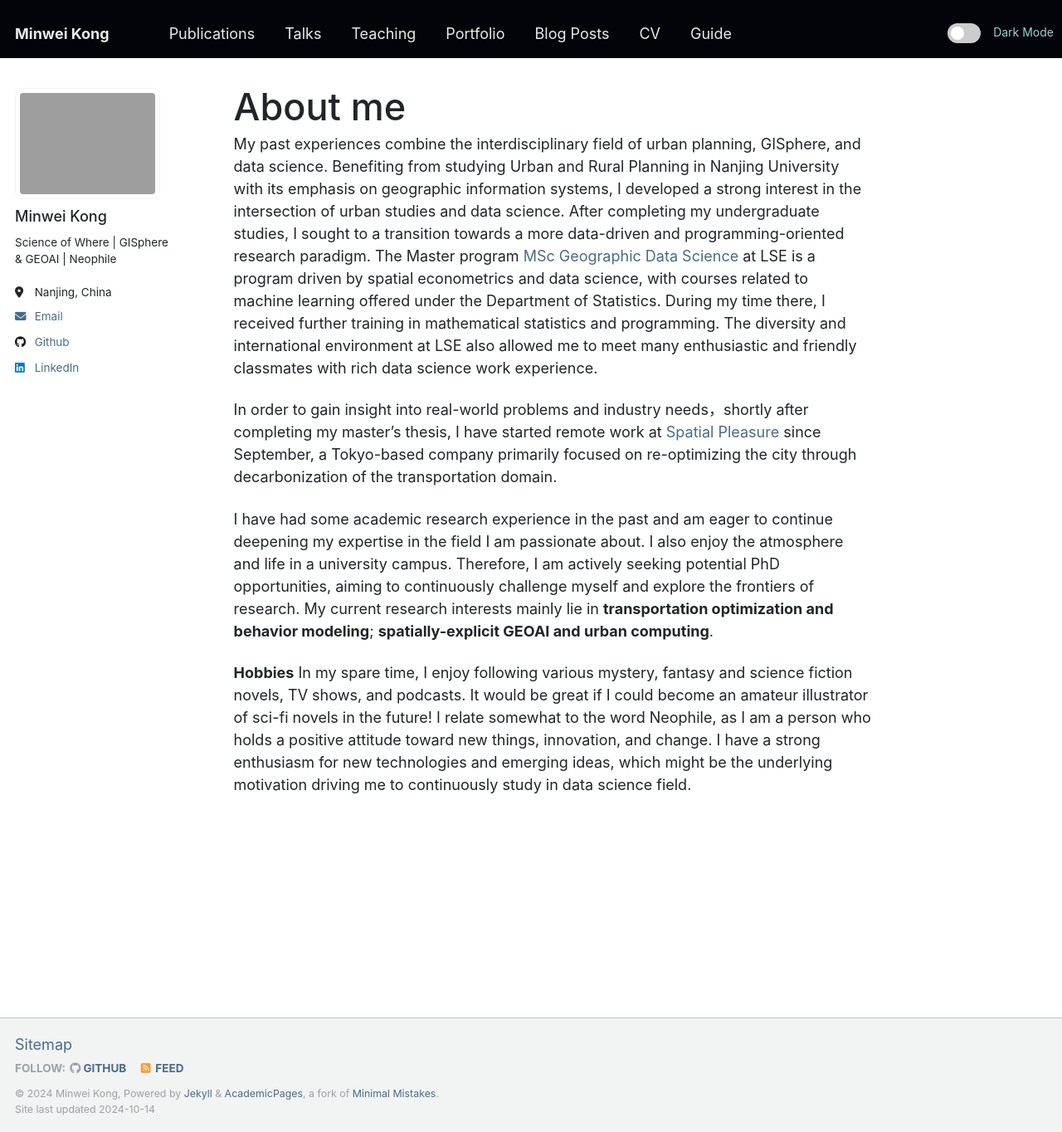
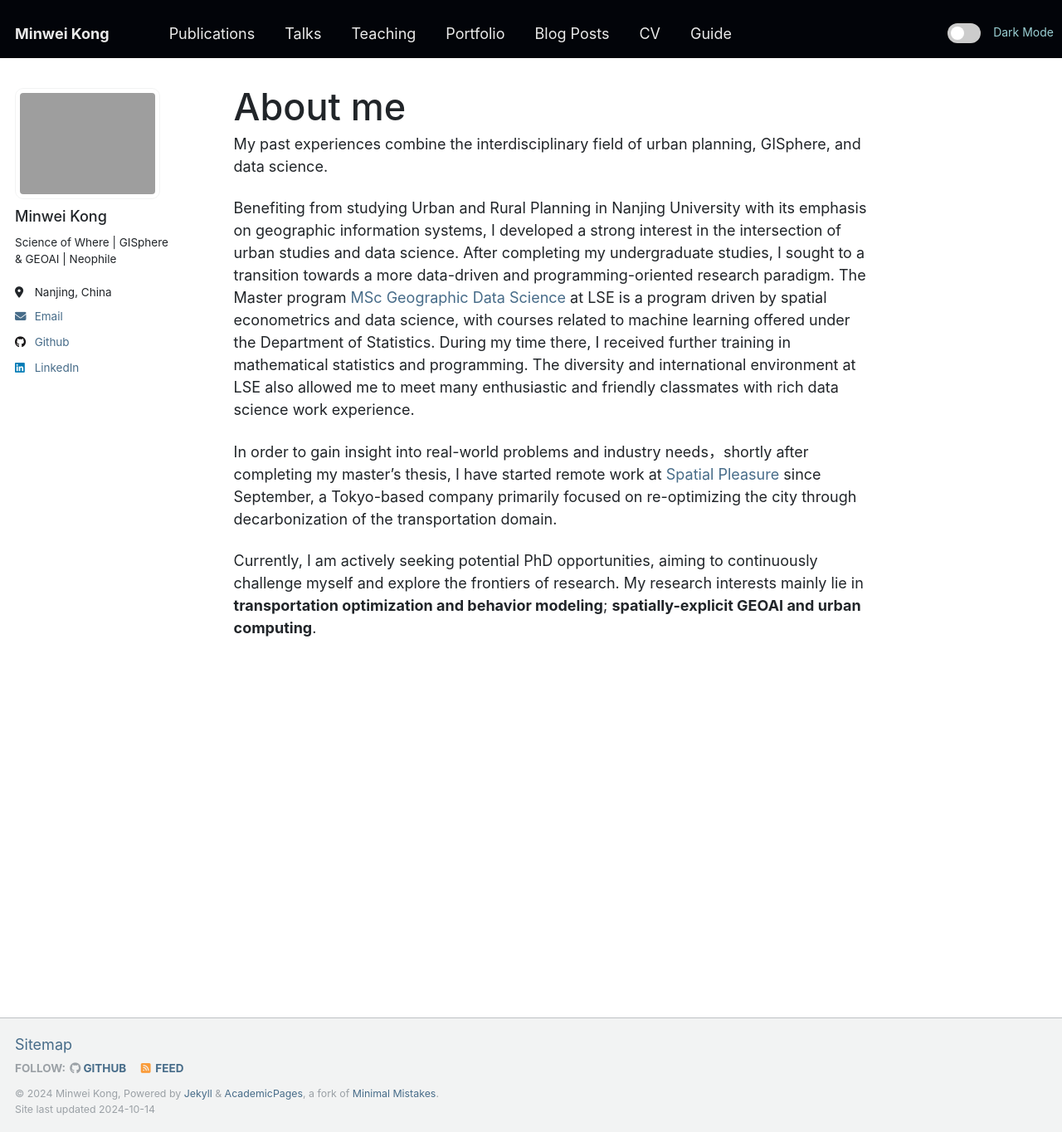
Before and after one commit to Minw913/minw913.github.io, a Jekyll site: the page built from _pages/about.md, in a window 1280 px wide and 1364 px high. Shown: the whole window at 83% size. Built offline with Jekyll 4.4.1, drawn with Linux system fonts in a browser that asks for light colours; nearby versions of some CDN libraries.

Commit message:
update about me

```diff
--- a/_pages/about.md
+++ b/_pages/about.md
@@ -7,16 +7,18 @@ redirect_from:
   - /about.html
 ---
 
-My past experiences combine the interdisciplinary field of urban planning, GISphere, and data science. Benefiting from studying Urban and Rural Planning in Nanjing University with its emphasis on geographic information systems, I developed a strong interest in the intersection of urban studies and data science. After completing my undergraduate studies, I sought to a transition towards a more data-driven and programming-oriented research paradigm. The Master program [MSc Geographic Data Science](https://www.lse.ac.uk/study-at-lse/graduate/msc-geographic-data-science) at LSE is a program driven by spatial econometrics and data science, with courses related to machine learning offered under the Department of Statistics. During my time there, I received further training in mathematical statistics and programming. The diversity and international environment at LSE also allowed me to meet many enthusiastic and friendly classmates with rich data science work experience.
+My past experiences combine the interdisciplinary field of urban planning, GISphere, and data science.
+
+Benefiting from studying Urban and Rural Planning in Nanjing University with its emphasis on geographic information systems, I developed a strong interest in the intersection of urban studies and data science. After completing my undergraduate studies, I sought to a transition towards a more data-driven and programming-oriented research paradigm. The Master program [MSc Geographic Data Science](https://www.lse.ac.uk/study-at-lse/graduate/msc-geographic-data-science) at LSE is a program driven by spatial econometrics and data science, with courses related to machine learning offered under the Department of Statistics. During my time there, I received further training in mathematical statistics and programming. The diversity and international environment at LSE also allowed me to meet many enthusiastic and friendly classmates with rich data science work experience.
 
 In order to gain insight into real-world problems and industry needs，shortly after completing my master’s thesis, I have started remote work at [Spatial Pleasure](https://spatial-pleasure.xyz/en/page/2/) since September, a Tokyo-based company primarily focused on re-optimizing the city through decarbonization of the transportation domain.
 
-I have had some academic research experience in the past and am eager to continue deepening my expertise in the field I am passionate about. I also enjoy the atmosphere and life in a university campus. Therefore, I am actively seeking potential PhD opportunities, aiming to continuously challenge myself and explore the frontiers of research. My current research interests mainly lie in **transportation optimization and behavior modeling**; **spatially-explicit GEOAI and urban computing**.
-
+Currently, I am actively seeking potential PhD opportunities, aiming to continuously challenge myself and explore the frontiers of research. My research interests mainly lie in **transportation optimization and behavior modeling**; **spatially-explicit GEOAI and urban computing**.
 
 <!-- ------ -->
-**Hobbies**
-In my spare time, I enjoy following various mystery, fantasy and science fiction novels, TV shows, and podcasts. It would be great if I could become an amateur illustrator of sci-fi novels in the future! I relate somewhat to the word Neophile, as I am a person who holds a positive attitude toward new things, innovation, and change. I have a strong enthusiasm for new technologies and emerging ideas, which might be the underlying motivation driving me to continuously study in data science field.
+<!-- **Hobbies** -->
+<!-- In my spare time, I enjoy following various mystery, fantasy and science fiction novels, TV shows, and podcasts. It would be great if I could become an amateur illustrator of sci-fi novels in the future!  -->
+<!-- I relate somewhat to the word Neophile, as I am a person who holds a positive attitude toward new things, innovation, and change. I have a strong enthusiasm for new technologies and emerging ideas, which might be the underlying motivation driving me to continuously study in data science field. 放侧边栏吧-->
 
 
 <!-- **Markdown generator**
```
